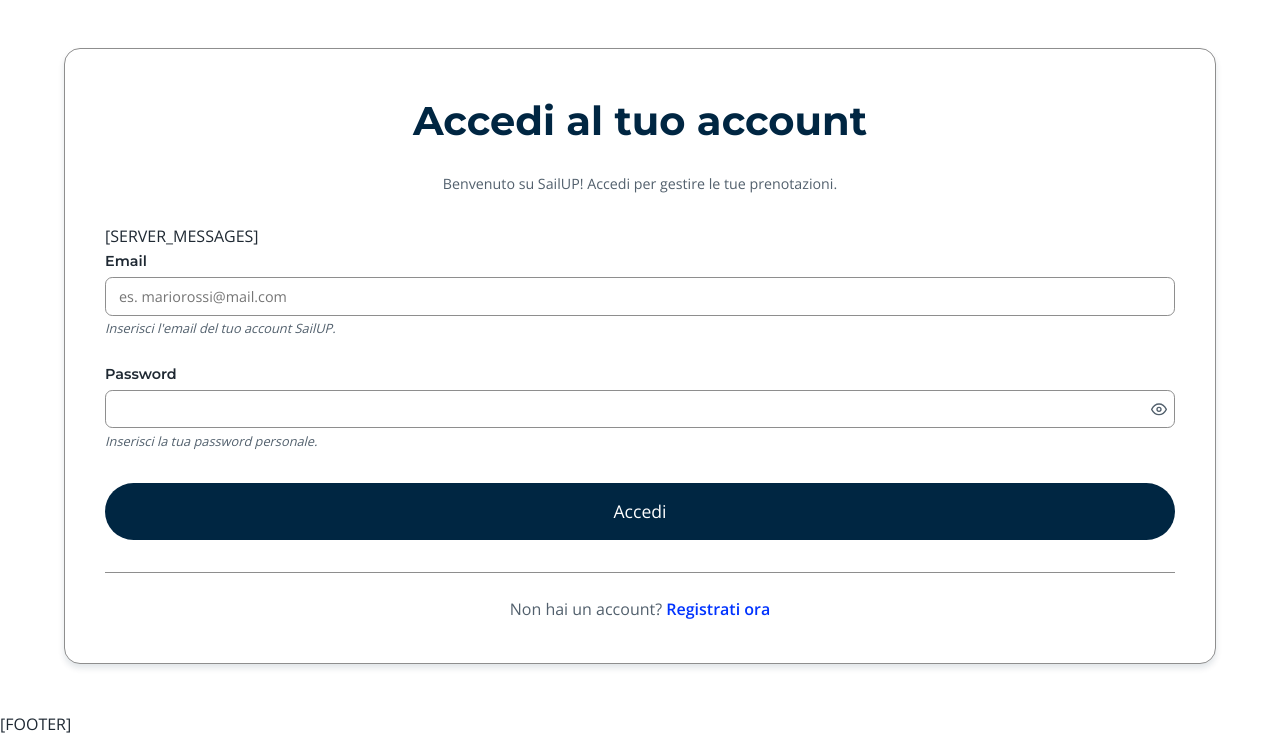
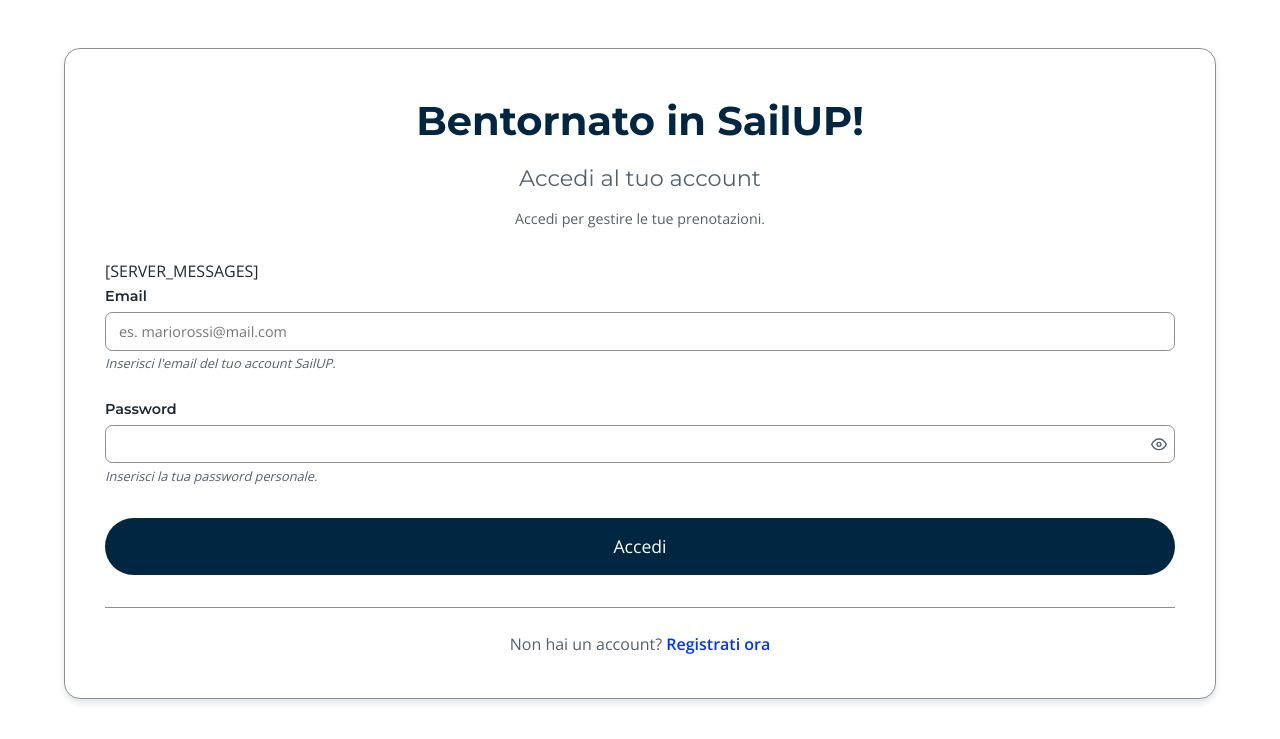
Before and after one commit to biasuzzi-davide/SailUP, a PHP site: page /public/pages/login.html in a window 1280 px wide. Shown: the part 100-839 px from the top of the page. Run offline with PHP 8.4, Linux system fonts and the light colour scheme.

Commit message:
login - sistemato errore gerarchia heading, rimangono spellcheck falliti e link adiacenti

```diff
--- a/public/css/style.css
+++ b/public/css/style.css
@@ -1073,10 +1073,19 @@ a.product-cta:focus-visible {
   box-shadow: var(--shadow-md);
 }
 
+.auth-card h1 {
+  text-align: center;
+  font-size: var(--fs-xl);
+  margin-bottom: 0.2em;
+  color: var(--col-primary);
+}
+
 .auth-card h2 {
   text-align: center;
   margin-bottom: 0.5em;
-  color: var(--col-primary);
+  font-size: var(--fs-md);
+  font-weight: 400;
+  color: var(--col-text-muted);
 }
 
 .auth-subtitle {
--- a/public/pages/login.html
+++ b/public/pages/login.html
@@ -42,8 +42,9 @@
   <main id="main-content">
     <section class="section-container auth-container">
       <div class="auth-card">
+        <h1>Bentornato in SailUP! </h1>
         <h2>Accedi al tuo <span lang="en">account</span></h2>
-        <p class="auth-subtitle">Benvenuto su SailUP! Accedi per gestire le tue prenotazioni.</p>
+        <p class="auth-subtitle">Accedi per gestire le tue prenotazioni.</p>
 
         <div id="server-messages" class="form-messages [SERVER_STATE]" role="status" aria-live="polite">
           [SERVER_MESSAGES]
```
